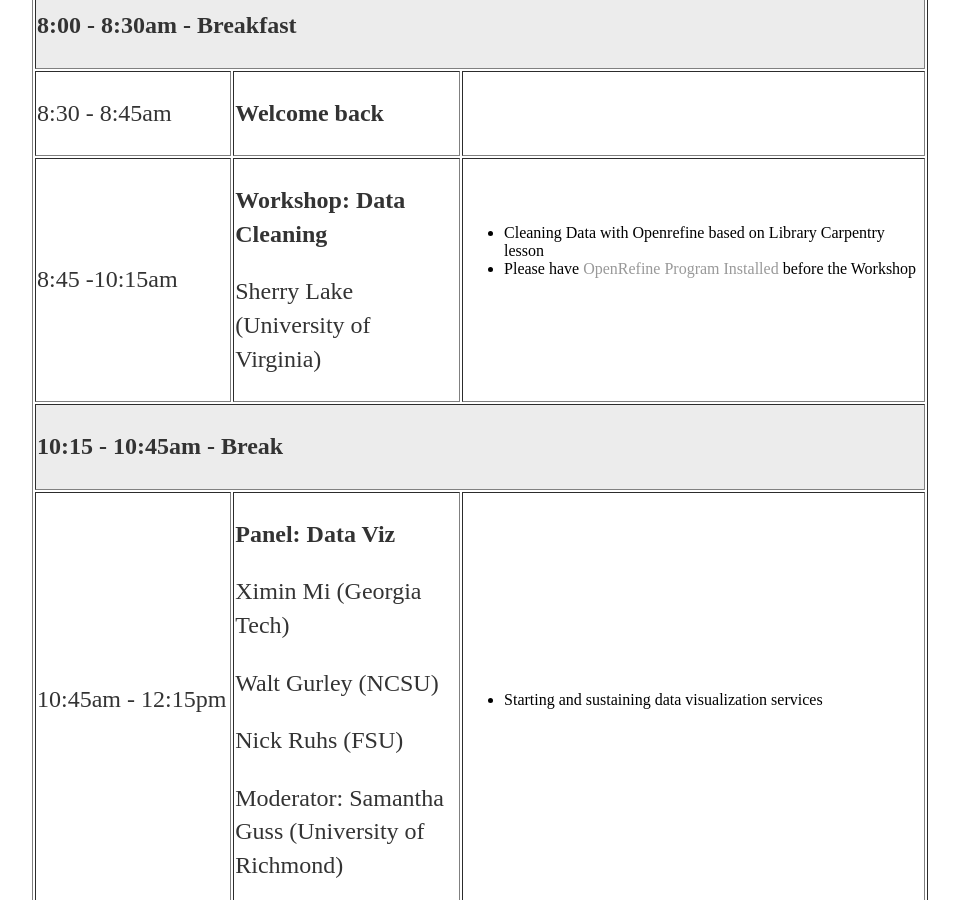
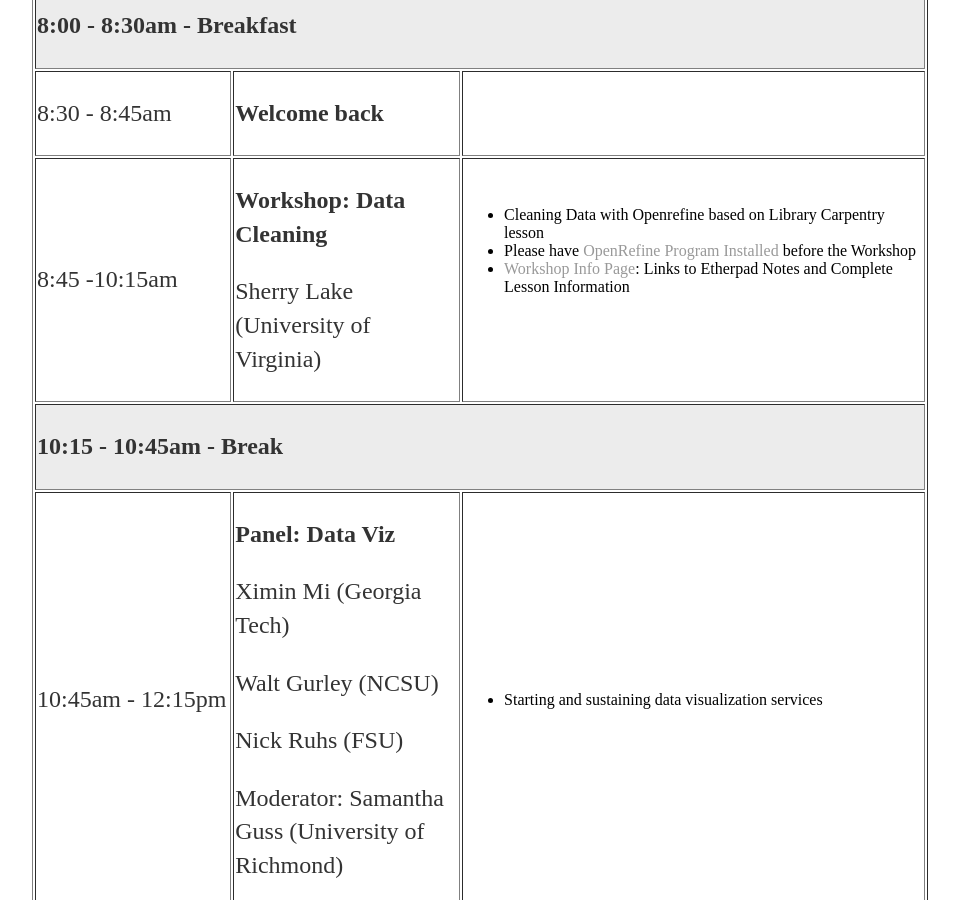
Before and after one commit to se-datalibrarian/test, a Jekyll site: the page built from program/index.html, in a window 1280 px wide and 900 px high, scrolled down 2750 px. Shown: the whole window, without its empty margins (160-1119 px from the left). Built offline with Jekyll 4.4.1, drawn with Linux system fonts in a browser that asks for light colours.

Commit message:
Added Link to Workshop page for OpenRefine

```diff
--- a/program/index.html
+++ b/program/index.html
@@ -180,6 +180,7 @@ title:  Program for the SE Data Librarian Symposium
 <td width="279">
 <p><ul><li>Cleaning Data with Openrefine based on Library Carpentry lesson</li>
 	<LI>Please have <a href="https://shlake.github.io/SE-DataSymposiumWorkshop/install.html" target="_blank">OpenRefine Program Installed</a> before the Workshop</LI>
+	<LI> <a href="https://shlake.github.io/SE-DataSymposiumWorkshop/" target="_blank">Workshop Info Page</a>: Links to Etherpad Notes and Complete Lesson Information</li>
 	</ul>
 	</p>
 <p>&nbsp;</p>
```
